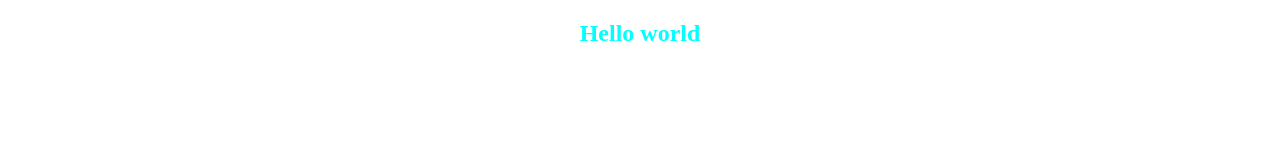
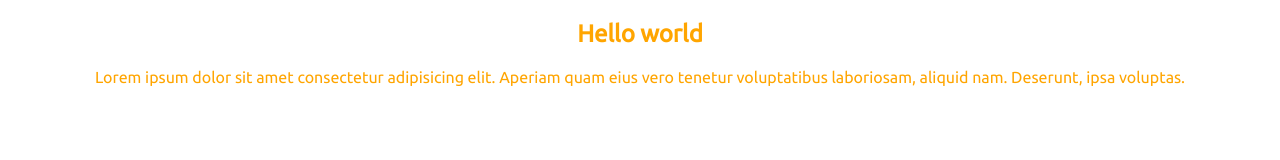
Before and after one commit to osmanshaon/donate-today, a plain HTML site: page index.html in a window 1280 px wide. Drawn offline with Linux system fonts and the light colour scheme.

Commit message:
google font update

```diff
--- a/css/style.css
+++ b/css/style.css
@@ -1,4 +1,12 @@
+/* body tag */
+body{
+    /* Google Fonts: Ubuntu */
+    font-family: 'Ubuntu', sans-serif;
+    margin: 0%;
+}
+
+/* container class*/
 .container{
-    color: aqua;
+    color: orange;
     text-align: center;
 }
--- a/index.html
+++ b/index.html
@@ -1,5 +1,6 @@
 <!DOCTYPE html>
 <html lang="en">
+
 <head>
     <!-- Basic HTML tags/codes  -->
     <meta charset="UTF-8">
@@ -9,16 +10,27 @@
     <!-- Website Tittle -->
     <title>Donate Today</title>
 
-    <!-- CSS style file -->
+    <!-- Fav-icon -->
+    <link rel="icon" type="image/x-icon" href="./icons/icon9.svg">
+
+    <!-- CSS Style file -->
     <link rel="stylesheet" href="./css/style.css">
 
+    <!-- Google Fonts: Ubuntu -->
+    <link rel="preconnect" href="https://fonts.googleapis.com">
+    <link rel="preconnect" href="https://fonts.gstatic.com" crossorigin>
+    <link href="https://fonts.googleapis.com/css2?family=Ubuntu&display=swap" rel="stylesheet">
 
 </head>
+
 <body>
     <section>
         <div class="container">
             <h1>Hello world</h1>
+            <p>Lorem ipsum dolor sit amet consectetur adipisicing elit. Aperiam quam eius vero tenetur voluptatibus
+                laboriosam, aliquid nam. Deserunt, ipsa voluptas.</p>
         </div>
     </section>
 </body>
+
 </html>
```
